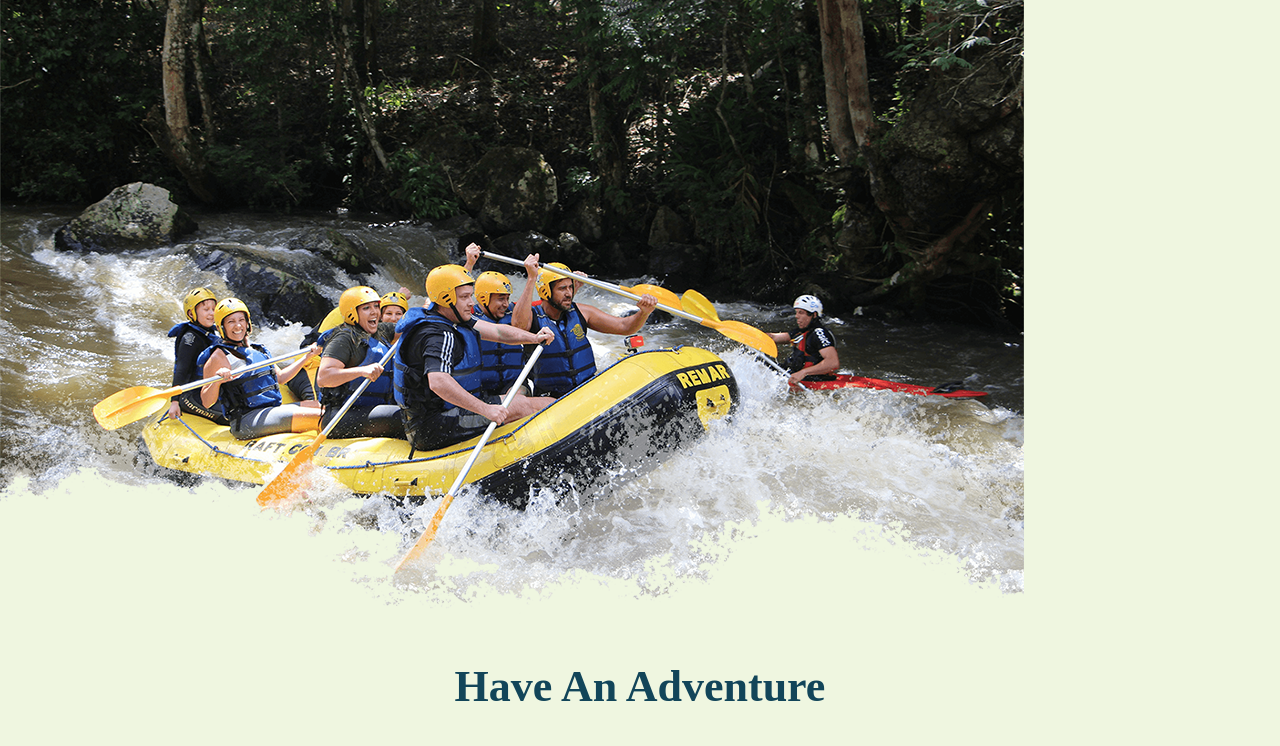
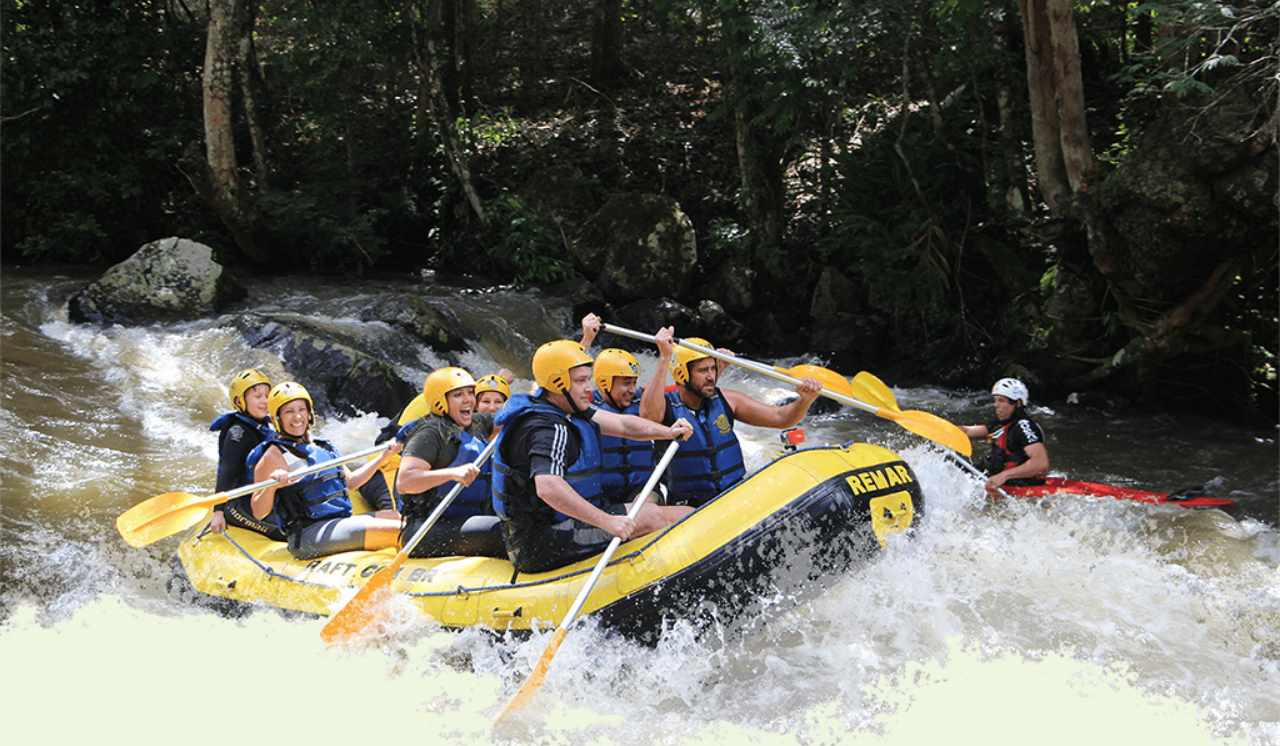
Before and after one commit to AshlynnHall/wdd130, a plain HTML site: page wwr/index.html in a window 1280 px wide. Shown: the part 355-1101 px from the top of the page. Drawn offline with Linux system fonts and the light colour scheme; a web font is replaced by a local one.

Commit message:
updated ijmage to 100% width

```diff
--- a/wwr/styles/style.css
+++ b/wwr/styles/style.css
@@ -16,6 +16,9 @@ nav a {
 }
 #hero-msg h4, #hero-msg h1 {
     text-align: center;
+}
+#hero-img {
+    width: 100%;
 }
 h4 {
     color: #598392;
```
